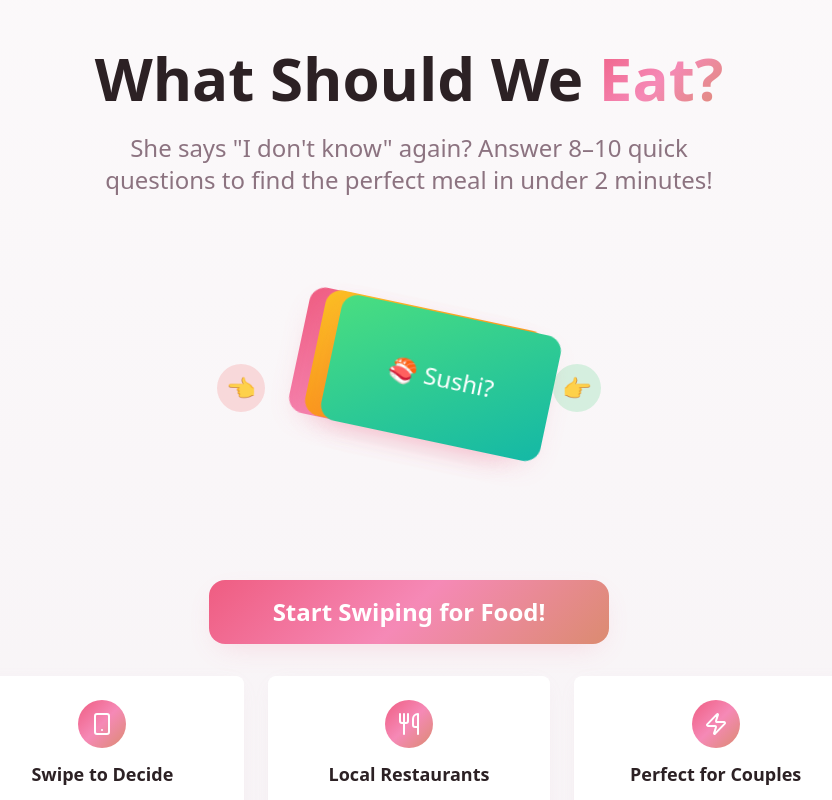
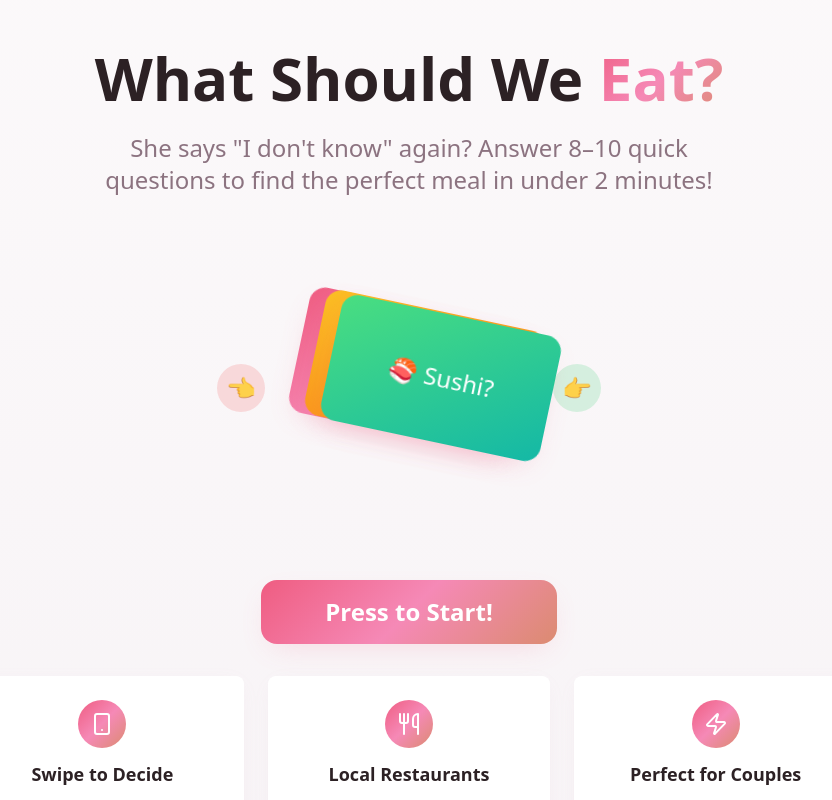
Before and after one commit to Imadmalaq/what-should-we-eat, a React (Vite) app: page / in a window 1280 px wide. Shown: the top 800 px of the page, without its empty margins (231-1063 px from the left). Built offline with nearby package versions, Linux system fonts and the light colour scheme.

Commit message:
Change CTA button text
Change the text on the call-to-action button from "Start Swiping for Food!" to "Press to start" to better align with the swipe-up animation.

```diff
--- a/src/components/HeroSection.tsx
+++ b/src/components/HeroSection.tsx
@@ -66,7 +66,7 @@ export function HeroSection({ onStartQuiz }: HeroSectionProps) {
               size="lg"
               className="text-2xl px-16 py-8 bg-gradient-romantic hover:opacity-90 text-white shadow-warm transform hover:scale-105 transition-all duration-200 rounded-2xl font-bold"
             >
-              Start Swiping for Food!
+              Press to Start!
             </Button>
           </div>
 
```
